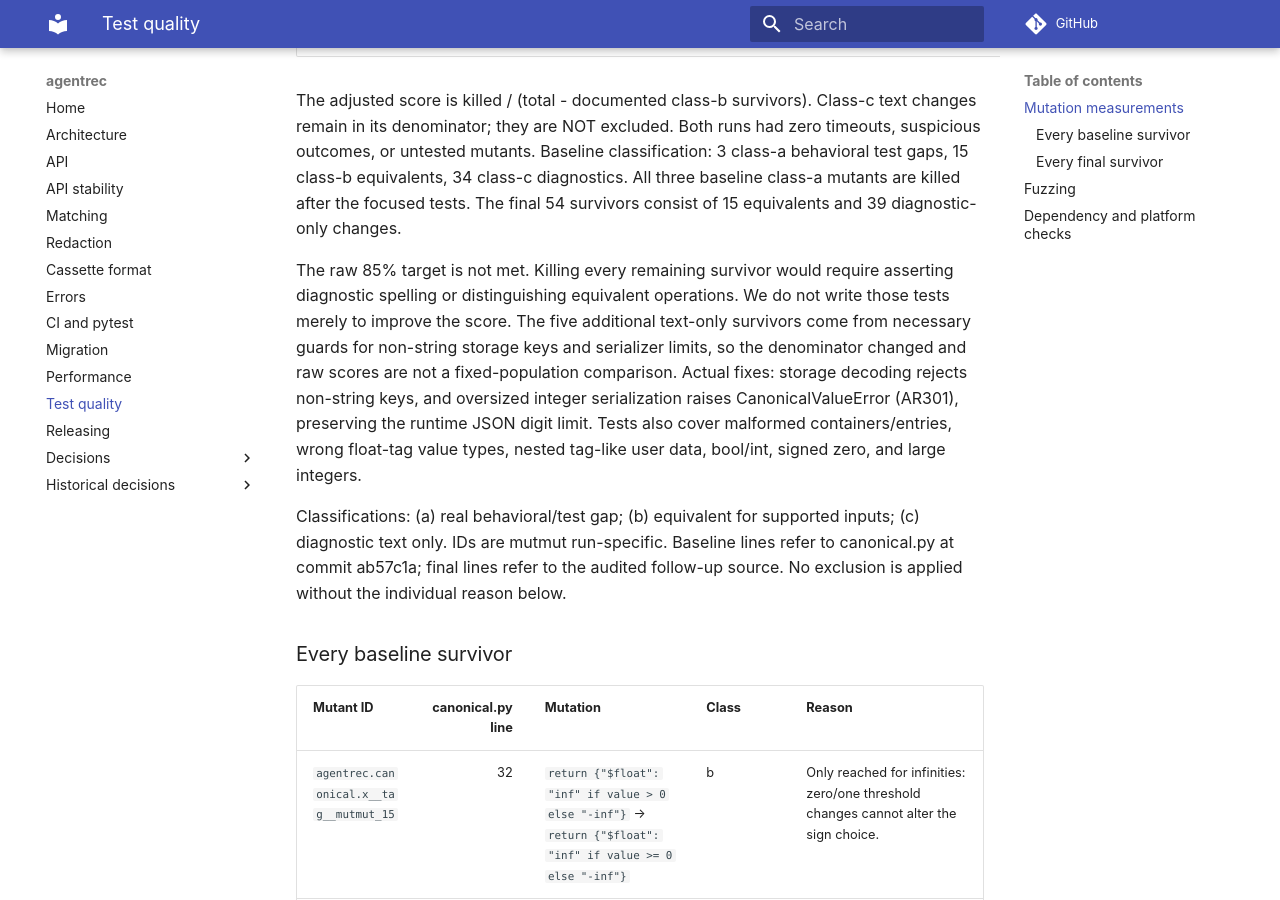
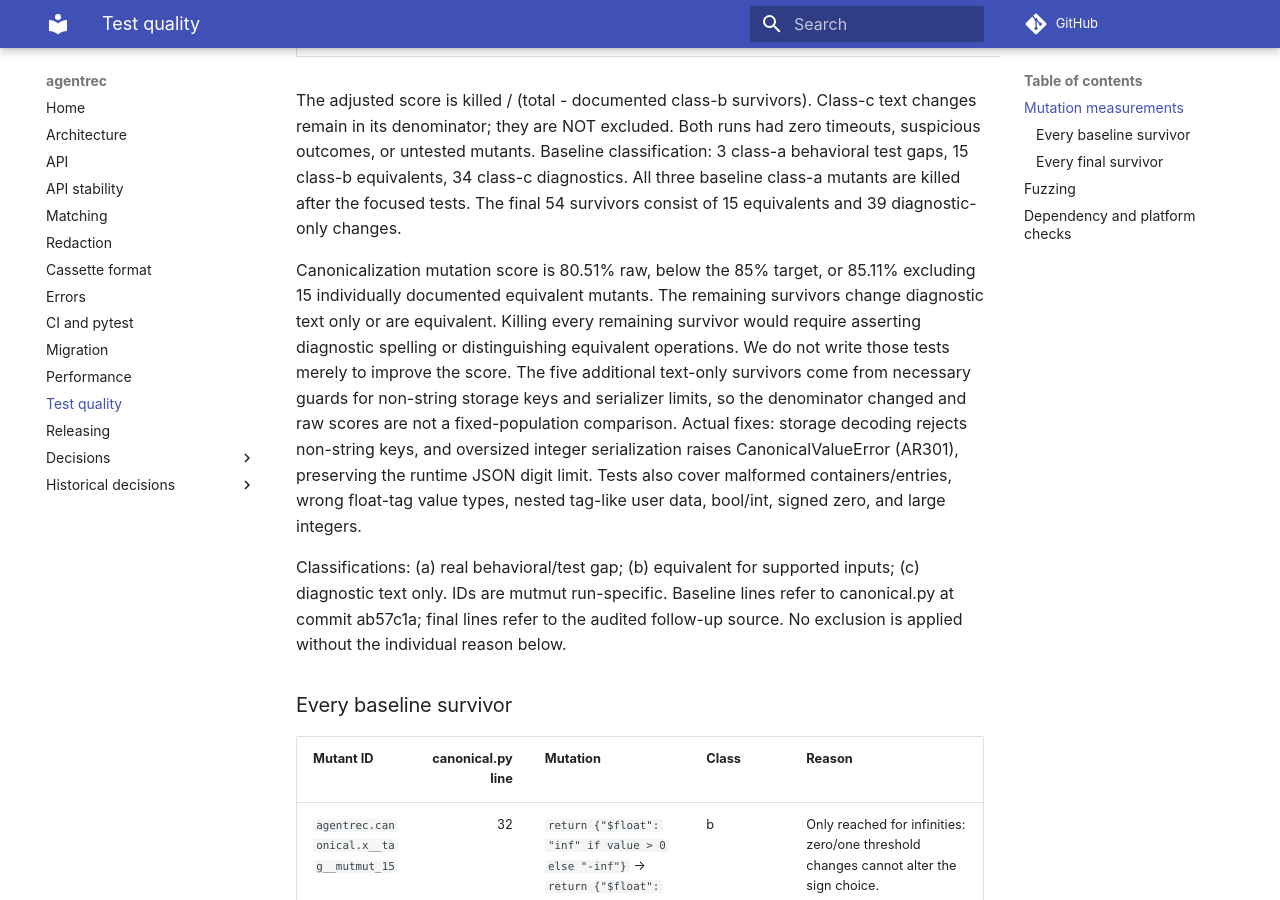
Before and after one commit to vedansh-adepu/agentrec, an MkDocs documentation site: the page built from docs/test-quality.md, in a window 1280 px wide and 900 px high, scrolled down 654 px. Built offline with MkDocs 1.6.1 and Material for MkDocs 9.7.7, drawn with Linux system fonts in a browser that asks for light colours; comment, search, counter and statistics services are not loaded.

```diff
--- a/docs/test-quality.md
+++ b/docs/test-quality.md
@@ -24,7 +24,10 @@ zero timeouts, suspicious outcomes, or untested mutants. Baseline classification
 All three baseline class-a mutants are killed after the focused tests. The final
 54 survivors consist of 15 equivalents and 39 diagnostic-only changes.
 
-The raw 85% target is not met. Killing every remaining survivor would require
+Canonicalization mutation score is 80.51% raw, below the 85% target, or 85.11%
+excluding 15 individually documented equivalent mutants. The remaining survivors
+change diagnostic text only or are equivalent. Killing every remaining survivor
+would require
 asserting diagnostic spelling or distinguishing equivalent operations. We do not
 write those tests merely to improve the score. The five additional text-only
 survivors come from necessary guards for non-string storage keys and serializer
```
Also changed, not shown: AGENTS.md (+3 -4 lines), README.md (+10 -12 lines).
